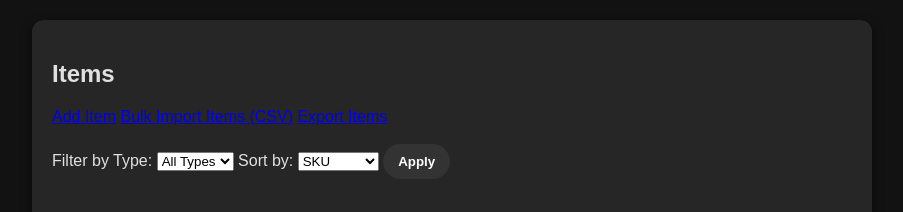
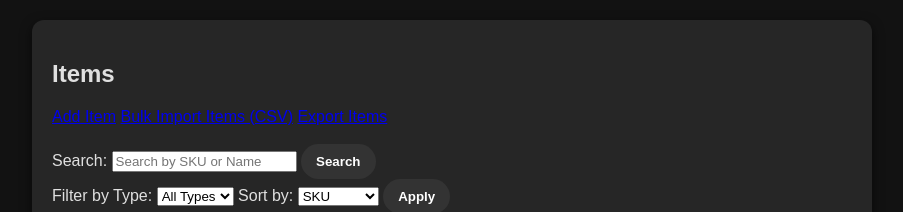
Before and after one commit to baldus/Hyperion-Operations-Hub, a Flask app: page /inventory/items in a window 1280 px wide. Shown: the part 134-346 px from the top of the page, without its empty margins (188-1091 px from the left). Run offline with Flask 3, Linux system fonts and the light colour scheme; data that the repository does not hold is empty.

Commit message:
Add search capability to inventory list view

```diff
--- a/invapp2/invapp/routes/inventory.py
+++ b/invapp2/invapp/routes/inventory.py
@@ -1,7 +1,7 @@
 import csv
 import io
 from flask import Blueprint, render_template, request, redirect, url_for, flash, Response
-from sqlalchemy import func
+from sqlalchemy import func, or_
 from sqlalchemy.orm import load_only, joinedload
 from invapp.models import db, Item, Location, Batch, Movement
 from datetime import datetime
@@ -158,10 +158,16 @@ def list_items():
     size = request.args.get("size", 20, type=int)
     selected_type = request.args.get("type", type=str)
     sort_param = request.args.get("sort", "sku")
+    search = request.args.get("search", "")
 
     query = Item.query
     if selected_type:
         query = query.filter(Item.type == selected_type)
+    if search:
+        like_pattern = f"%{search}%"
+        query = query.filter(
+            or_(Item.sku.ilike(like_pattern), Item.name.ilike(like_pattern))
+        )
 
     sort_columns = {
         "sku": Item.sku.asc(),
@@ -191,6 +197,7 @@ def list_items():
         available_types=available_types,
         selected_type=selected_type,
         sort=sort_param,
+        search=search,
     )
 
 
--- a/invapp2/invapp/templates/inventory/list_items.html
+++ b/invapp2/invapp/templates/inventory/list_items.html
@@ -8,6 +8,15 @@
   <a href="{{ url_for('inventory.export_items') }}" class="bubble-btn">Export Items</a>
 </div>
 <br>
+
+<form method="get" class="search-bar">
+  <label for="search">Search:</label>
+  <input type="text" id="search" name="search" value="{{ search }}" placeholder="Search by SKU or Name">
+  <input type="hidden" name="type" value="{{ selected_type or '' }}">
+  <input type="hidden" name="sort" value="{{ sort }}">
+  <input type="hidden" name="size" value="{{ size }}">
+  <button type="submit">Search</button>
+</form>
 
 <form method="get" class="filter-bar">
   <label for="type">Filter by Type:</label>
@@ -27,6 +36,7 @@
     <option value="min_stock" {% if sort == 'min_stock' %}selected{% endif %}>Min Stock</option>
   </select>
 
+  <input type="hidden" name="search" value="{{ search }}">
   <input type="hidden" name="size" value="{{ size }}">
   <button type="submit">Apply</button>
 </form>
@@ -55,10 +65,10 @@
 </table>
 <div class="pagination">
   {% if page > 1 %}
-    <a href="{{ url_for('inventory.list_items', page=page-1, size=size, type=selected_type, sort=sort) }}">Previous</a>
+    <a href="{{ url_for('inventory.list_items', page=page-1, size=size, type=selected_type, sort=sort, search=search) }}">Previous</a>
   {% endif %}
   {% if page < pages %}
-    <a href="{{ url_for('inventory.list_items', page=page+1, size=size, type=selected_type, sort=sort) }}">Next</a>
+    <a href="{{ url_for('inventory.list_items', page=page+1, size=size, type=selected_type, sort=sort, search=search) }}">Next</a>
   {% endif %}
 </div>
 {% endblock %}
```
